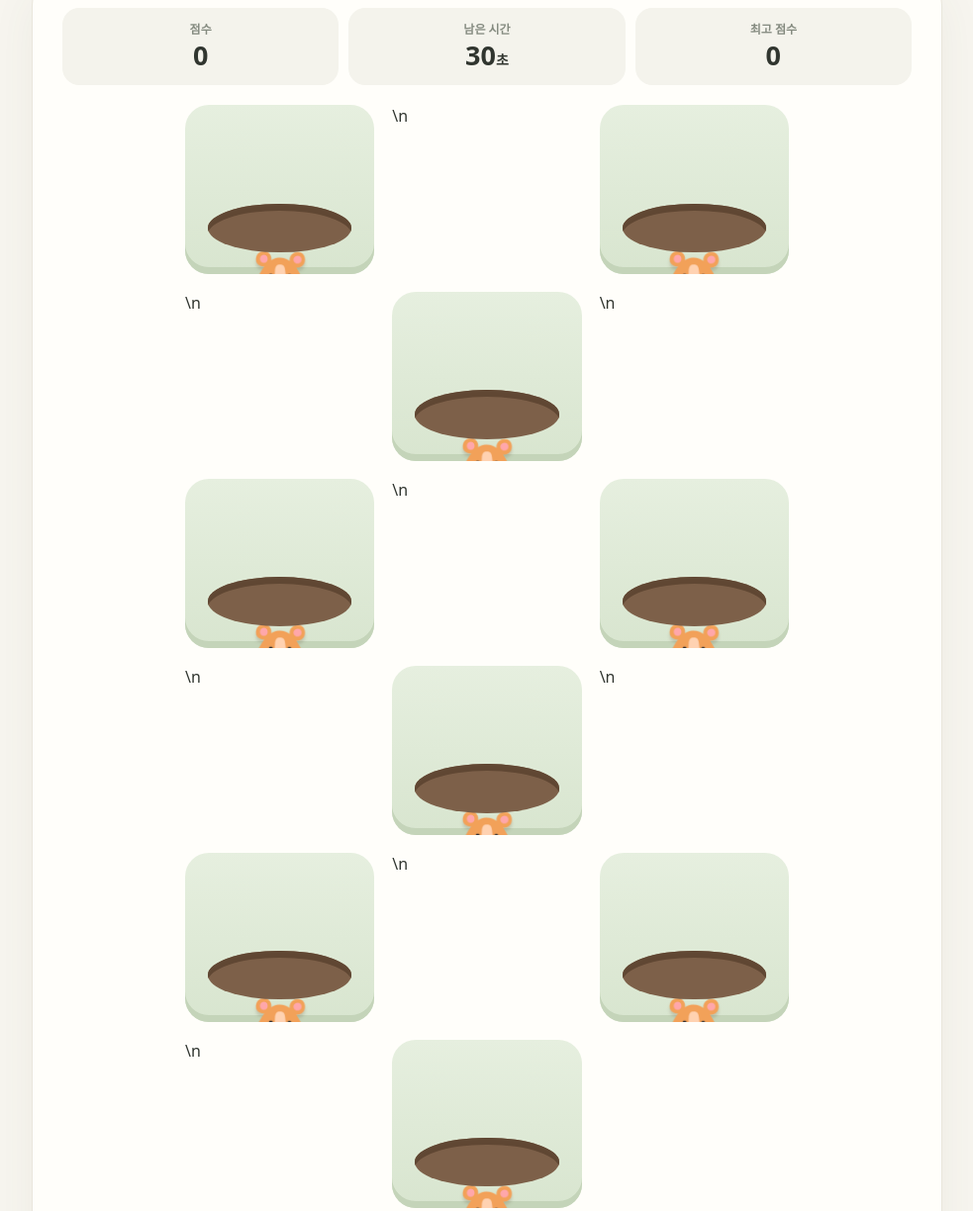
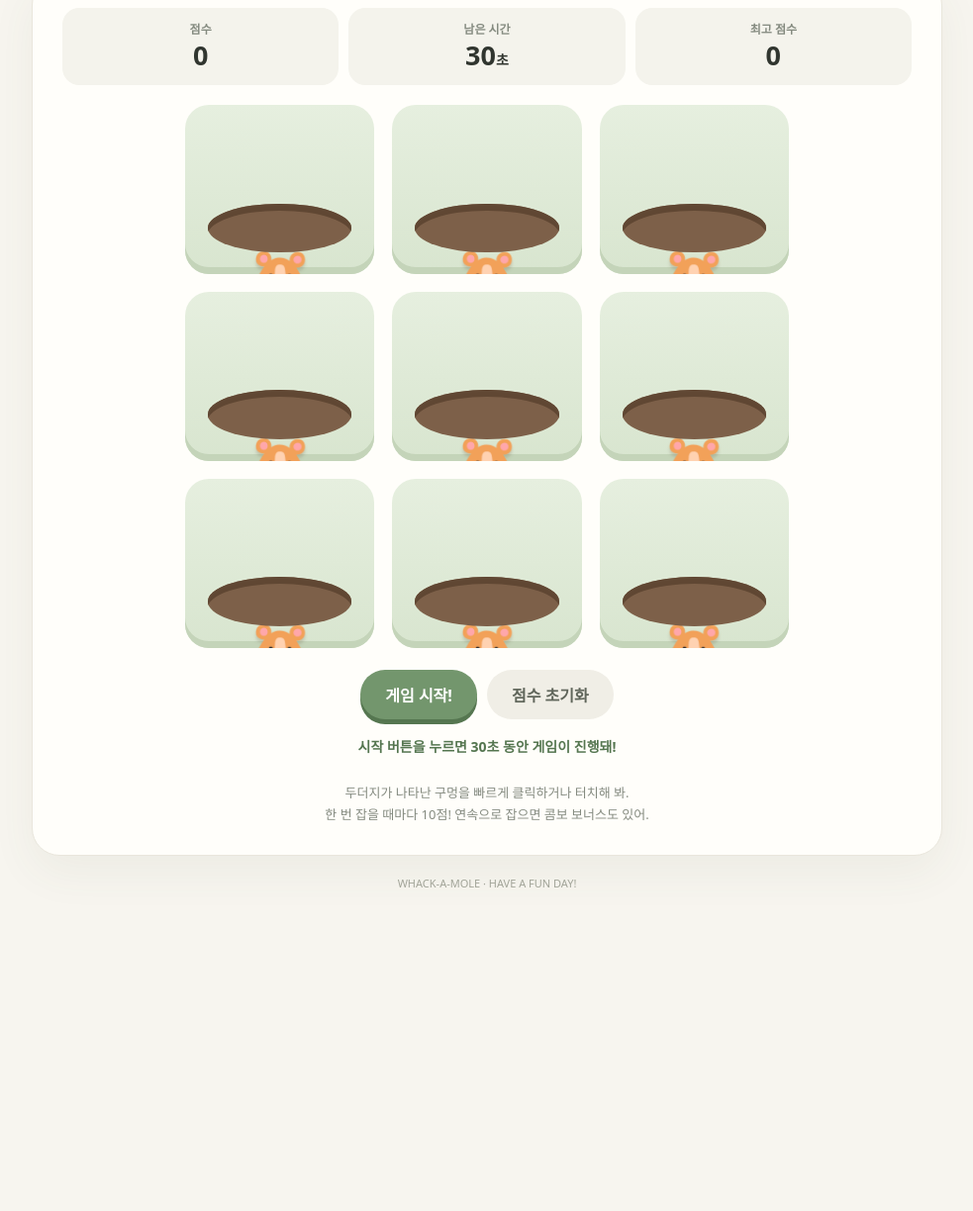
Before and after one commit to 26jj33m006-blip/26jj33m006-blip.github.io, a plain HTML site: page whack-a-mole/index.html in a window 1280 px wide. Shown: the part 198-1422 px from the top of the page at 99% size, without its empty margins (148-1131 px from the left). After the commit the page ends 1146 px from the top, so only its background shows below. Drawn offline with Linux system fonts and the light colour scheme.

Commit message:
Fix mole game board markup

```diff
--- a/whack-a-mole/index.html
+++ b/whack-a-mole/index.html
@@ -57,7 +57,15 @@ footer{text-align:center;color:#a2a498;font-size:11px;margin-top:20px}
     <div class="stat"><span>최고 점수</span><strong id="best">0</strong></div>
   </div>
   <div class="board" id="board" aria-label="두더지 구멍 9개">
-    <button class="hole" type="button" aria-label="1번 구멍"><span class="mole" aria-hidden="true">🐹</span><span class="spark" aria-hidden="true">✨</span></button>\n    <button class="hole" type="button" aria-label="2번 구멍"><span class="mole" aria-hidden="true">🐹</span><span class="spark" aria-hidden="true">✨</span></button>\n    <button class="hole" type="button" aria-label="3번 구멍"><span class="mole" aria-hidden="true">🐹</span><span class="spark" aria-hidden="true">✨</span></button>\n    <button class="hole" type="button" aria-label="4번 구멍"><span class="mole" aria-hidden="true">🐹</span><span class="spark" aria-hidden="true">✨</span></button>\n    <button class="hole" type="button" aria-label="5번 구멍"><span class="mole" aria-hidden="true">🐹</span><span class="spark" aria-hidden="true">✨</span></button>\n    <button class="hole" type="button" aria-label="6번 구멍"><span class="mole" aria-hidden="true">🐹</span><span class="spark" aria-hidden="true">✨</span></button>\n    <button class="hole" type="button" aria-label="7번 구멍"><span class="mole" aria-hidden="true">🐹</span><span class="spark" aria-hidden="true">✨</span></button>\n    <button class="hole" type="button" aria-label="8번 구멍"><span class="mole" aria-hidden="true">🐹</span><span class="spark" aria-hidden="true">✨</span></button>\n    <button class="hole" type="button" aria-label="9번 구멍"><span class="mole" aria-hidden="true">🐹</span><span class="spark" aria-hidden="true">✨</span></button>
+    <button class="hole" type="button" aria-label="1번 구멍"><span class="mole" aria-hidden="true">🐹</span><span class="spark" aria-hidden="true">✨</span></button>
+    <button class="hole" type="button" aria-label="2번 구멍"><span class="mole" aria-hidden="true">🐹</span><span class="spark" aria-hidden="true">✨</span></button>
+    <button class="hole" type="button" aria-label="3번 구멍"><span class="mole" aria-hidden="true">🐹</span><span class="spark" aria-hidden="true">✨</span></button>
+    <button class="hole" type="button" aria-label="4번 구멍"><span class="mole" aria-hidden="true">🐹</span><span class="spark" aria-hidden="true">✨</span></button>
+    <button class="hole" type="button" aria-label="5번 구멍"><span class="mole" aria-hidden="true">🐹</span><span class="spark" aria-hidden="true">✨</span></button>
+    <button class="hole" type="button" aria-label="6번 구멍"><span class="mole" aria-hidden="true">🐹</span><span class="spark" aria-hidden="true">✨</span></button>
+    <button class="hole" type="button" aria-label="7번 구멍"><span class="mole" aria-hidden="true">🐹</span><span class="spark" aria-hidden="true">✨</span></button>
+    <button class="hole" type="button" aria-label="8번 구멍"><span class="mole" aria-hidden="true">🐹</span><span class="spark" aria-hidden="true">✨</span></button>
+    <button class="hole" type="button" aria-label="9번 구멍"><span class="mole" aria-hidden="true">🐹</span><span class="spark" aria-hidden="true">✨</span></button>
   </div>
   <div class="controls">
     <button class="btn btn-primary" id="start">게임 시작!</button>
```
